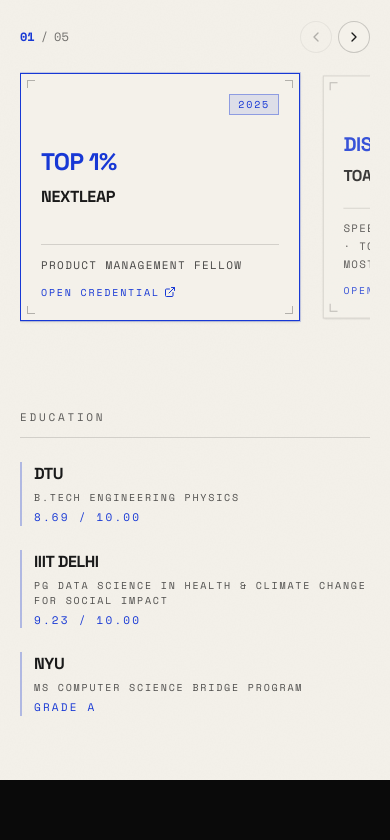
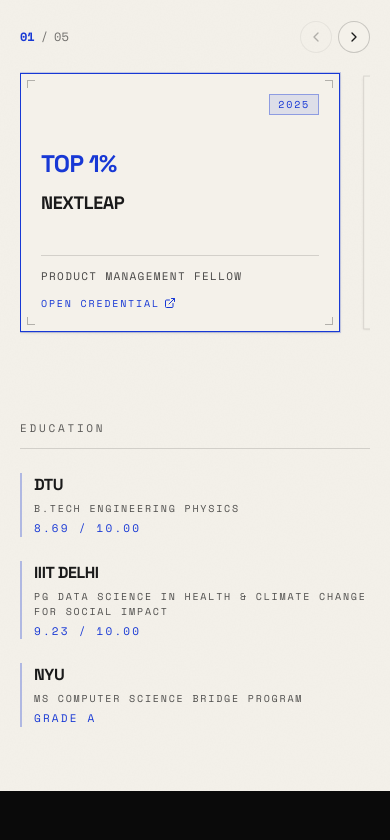
Before and after one commit to onalunchbreak/pankaj-gupta-portfolio, a Next.js app: page / in a window 390 px wide. Shown: the part 9924-10764 px from the top of the page. Built offline with nearby package versions, Linux system fonts and the light colour scheme.

Commit message:
style(achievements): standardize all card metric labels and organization titles to consistent large font size on a single line

```diff
--- a/src/components/sections/achievements.tsx
+++ b/src/components/sections/achievements.tsx
@@ -114,18 +114,12 @@
                 </span>
               </div>
 
-              {/* Big Metric Label — fitted on a single line */}
+              {/* Big Metric Label — consistent large size across all cards */}
               <div>
-                <p
-                  className={`font-display font-bold leading-tight tracking-tight text-[#1738D5] whitespace-nowrap ${
-                    card.label.length > 15
-                      ? "text-xl sm:text-2xl"
-                      : "text-2xl sm:text-3xl"
-                  }`}
-                >
+                <p className="font-display text-2xl font-bold leading-tight tracking-tight text-[#1738D5] sm:text-3xl whitespace-nowrap">
                   {card.label}
                 </p>
-                <h3 className="mt-2 font-display text-base font-bold text-[#1a1a1a] sm:text-lg">
+                <h3 className="mt-2.5 font-display text-lg font-bold text-[#1a1a1a] sm:text-xl whitespace-nowrap">
                   {card.org}
                 </h3>
               </div>
@@ -148,7 +142,7 @@
           return (
             <motion.div
               key={`${card.org}-${index}`}
-              className="w-[280px] shrink-0 snap-center sm:w-[330px] lg:w-[360px]"
+              className="w-[320px] shrink-0 snap-center sm:w-[380px] lg:w-[410px]"
               initial={{ opacity: 0, scale: 0.96 }}
               animate={{ opacity: 1, scale: isActive ? 1 : 0.98 }}
               transition={{ duration: 0.3 }}
```
